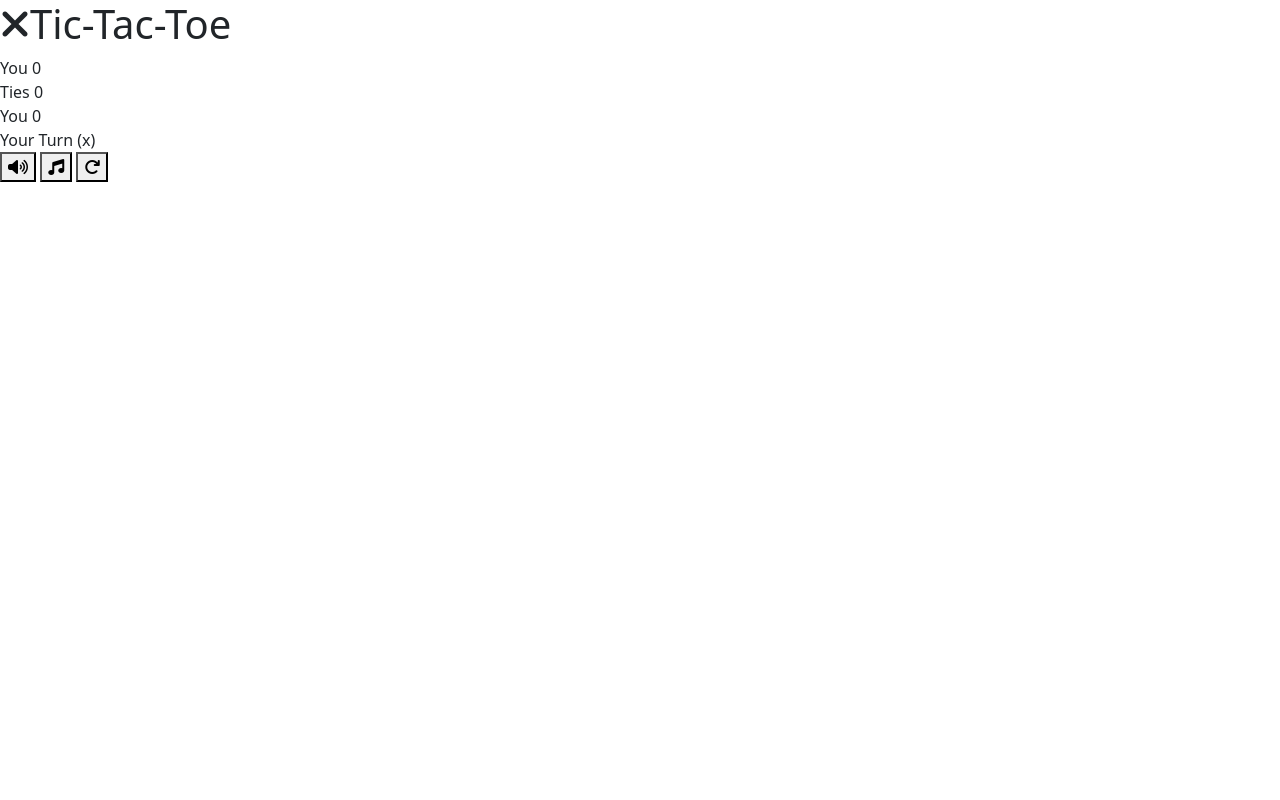
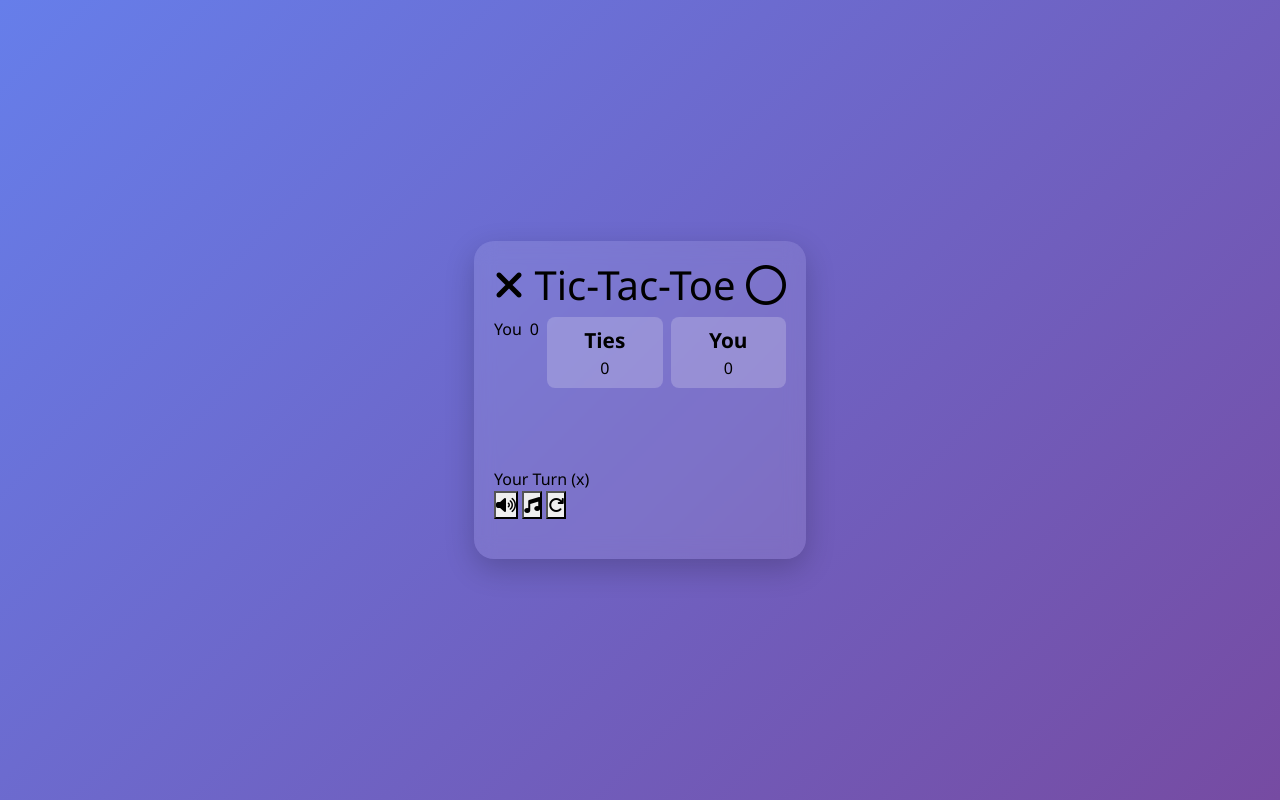
Before and after one commit to Anuhas88/tic-tac-one, a plain HTML site: page index.html in a window 1280 px wide. Drawn offline with nearby package versions, Linux system fonts and the light colour scheme.

Commit message:
end of css

```diff
--- a/index.html
+++ b/index.html
@@ -1,34 +1,35 @@
 <!DOCTYPE html>
 <html lang="en">
-
 <head>
     <meta charset="UTF-8">
     <meta name="viewport" content="width=device-width, initial-scale=1.0">
+    <title>Tic-Tac-toe Deluxe</title>
     <link href="https://cdn.jsdelivr.net/npm/bootstrap@5.3.2/dist/css/bootstrap.min.css" rel="stylesheet">
   <link rel="stylesheet" href="https://cdnjs.cloudflare.com/ajax/libs/font-awesome/6.4.0/css/all.min.css">
-    <link rel="stylesheet" href="styles.css">
-    <title>Document</title>
+  <link rel="stylesheet" href="style.css">
 </head>
+<body>
 
-<body>
-    <div class="game-wrapper">
+    <div class="game wrapper">
         <div class="game-card">
-            <h1><i class="fas fa-times"></i>Tic-Tac-Toe <i far fa-circle></i></h1>
+            <div class="game-header">
+                <h1><i class="fas fa-times"></i> Tic-Tac-Toe <i class="far fa-circle"></i></h1>
                 <div class="score-board">
-                <div class="score player-score">
-                    <span>You</span>
-                    <span id="player-score">0</span>
+                    <div class="score-board">
+                        <span>You </span>
+                        <span id="palyerScore">0</span>
                     </div>
                     <div class="score ties">
-                    <span>Ties</span>
+                        <span>Ties </span>
                         <span id="tieScore">0</span>
                     </div>
                     <div class="score computer-score">
-                    <span>You</span>
-                    <span id="ComputerScore">0</span>
+                        <span>You </span>
+                        <span id="computerScore">0</span>
                     </div>
                 </div>
             </div>
+
             <!-- game board -->
                 <div class="game-board">
                     <div class="board-row">
@@ -36,11 +37,13 @@
                         <div class="cell" data-index="1"></div>
                         <div class="cell" data-index="2"></div>
                     </div>
+                    <div class="game-board">
                         <div class="board-row">
                             <div class="cell" data-index="3"></div>
                             <div class="cell" data-index="4"></div>
                             <div class="cell" data-index="5"></div>
                         </div>
+                        <div class="game-board">
                             <div class="board-row">
                                 <div class="cell" data-index="6"></div>
                                 <div class="cell" data-index="7"></div>
@@ -48,7 +51,7 @@
                             </div>
                 </div>
                 <div class="game-footer">
-            <div class="game-status" id="status">Your Turn (x)</div>
+                    <div class="game-status" id="ststus">Your Turn (x)</div>
                     <div class="game-controls">
                         <button class="btn-control" id="soundToggle" title="Toggle Sound">
                             <i class="fas fa-volume-up"></i>
@@ -61,12 +64,9 @@
                         </button>
                     </div>
                 </div>
-
         </div>
     </div>
 
 <script src="game.js"></script>
-
 </body>
-
 </html>
--- a/style.css
+++ b/style.css
@@ -0,0 +1,113 @@
+:root{
+    --primary-color:#6c5ce7,
+    --secondary-color:#a29bfe,
+    --dark-color:#2d3436,
+    --light-color:#f5f6fa,
+    --player-color:#fd79a8,
+    --computer-color:#00cec9,
+    --tie-colorl,#636e72,
+}
+
+*{
+    margin: 0;
+    padding: 0;
+    box-sizing: border-box;
+}
+
+html, body{
+    width: 100%;
+    height: 100%;
+    overflow: hidden;
+}
+
+body{
+    background: linear-gradient(135deg, #667eea 0%, #764ba2 100%);
+    font-family: 'Segoe UI', Tahoma, Geneva, Verdana, sans-serif;
+    color: var(--light-color);
+    display: flex;
+    justify-content: center;
+    align-items: center;
+}
+
+.game-wrapper{
+    width: 100%;
+    height: 100%;
+    max-width: 500px;
+    max-height: 800px;
+    padding: 20px;
+    display: flex;
+    flex-direction: column;
+}
+
+.game-card{
+    background: rgb(255, 255, 255, 0.1);
+    backdrop-filter: blur(10px);
+    border-radius: 20px;
+    padding: 20px;
+    box-shadow: 0 10px 30px rgb(0,0,0,0.2);
+    display: flex;
+    flex-direction: column;
+    flex: 1;
+    overflow: hidden;
+}
+
+game-header{
+    text-align: center;
+    margin-bottom: 15px;
+    flex-shrink: 0;
+    display: flex;
+    align-items: center;
+    justify-content: center;
+    gap: 10px;
+}
+
+.game-header h1 i{
+    color: var(--primary-color);
+}
+
+.score-board{
+    display: flex;
+    justify-content: space-between;
+    margin-bottom: 15px;
+    gap: 8px;
+}
+
+.score{
+    background: rgba(255, 255, 255, 0.2);
+    border-radius: 8px ;
+    padding: 8px 10px;
+    text-align: center;
+    flex: 1;
+    display: flex;
+    flex-direction: column;
+}
+
+.score span:first-child{
+    font-size: 1.3rem;
+    font-weight: bold;
+}
+
+.player-score{
+    color: var(--player-color);
+    border: 2px solid var(--computer-color);
+}
+
+.computer-score{
+    color: var(--tie-color);
+    border: 2px solid var(--tie-color);
+}
+
+.game-board{
+    display: flex;
+    flex-direction: column;
+    gap: 8px;
+    margin: 10px 0;
+    flex: 1;
+    justify-content: center;
+}
+
+.board.row{
+    display: flex;
+    gap: 8px;
+    flex: 1;
+}
```
Lines whose indentation alone changed are shown as unchanged.
